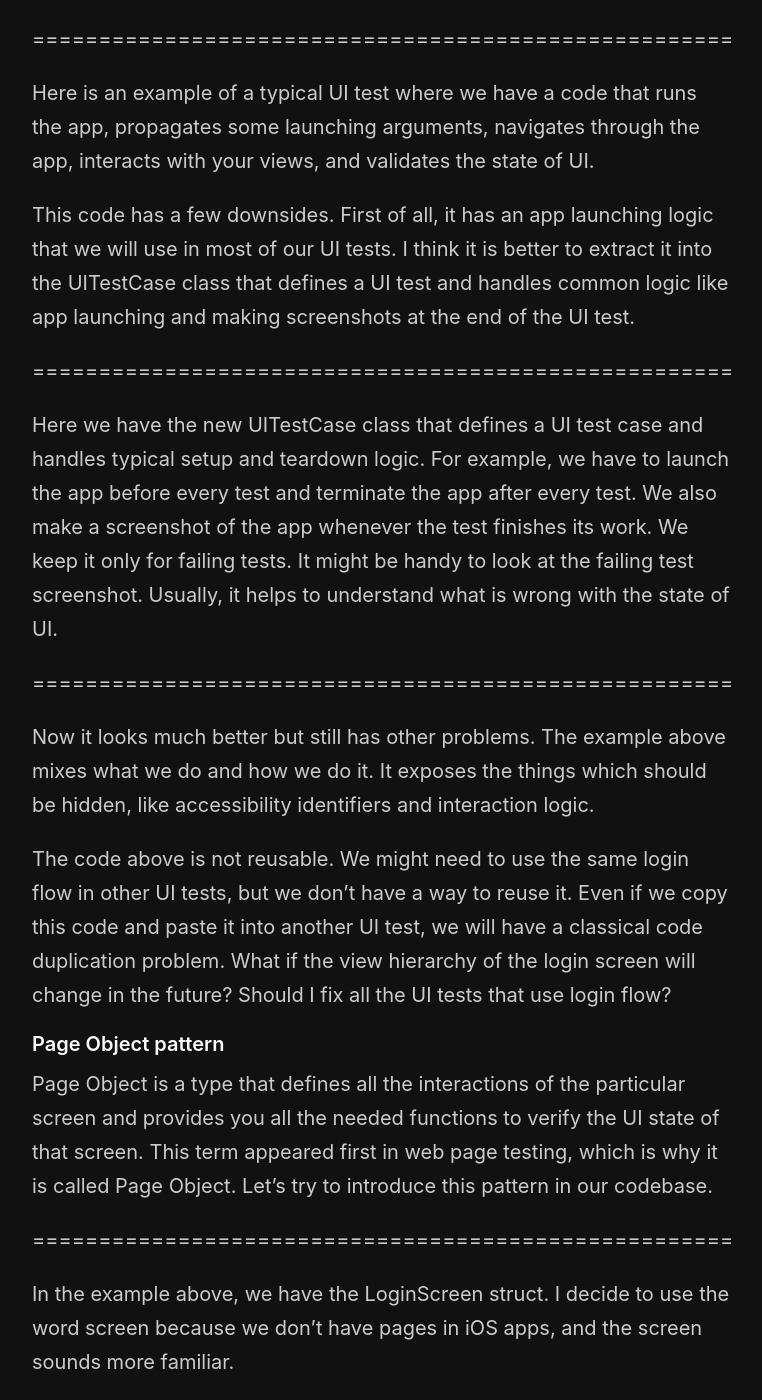
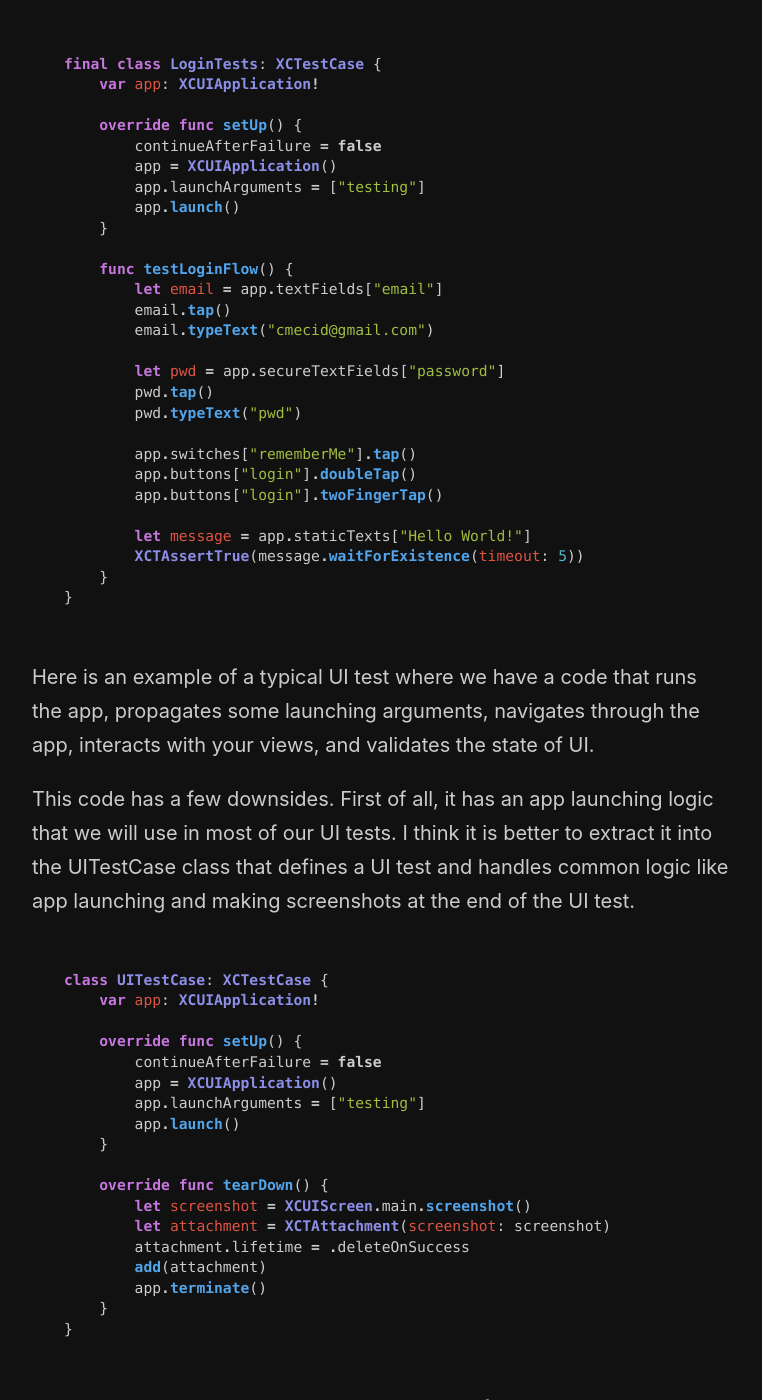
Before and after one commit to mecid/mecid.github.io, a Jekyll site: the page built from _posts/2021-03-24-ui-testing-using-page-object-pattern-in-swift.md, in a window 1280 px wide and 1400 px high, scrolled down 533 px. Shown: the whole window, without its empty margins (258-1020 px from the left). Built offline with Jekyll 4.4.1, drawn with Linux system fonts in a browser that asks for light colours; some of the changed text lies outside the part shown.

Commit message:
code examples added to page object post

````diff
--- a/_posts/2021-03-24-ui-testing-using-page-object-pattern-in-swift.md
+++ b/_posts/2021-03-24-ui-testing-using-page-object-pattern-in-swift.md
@@ -10,17 +10,83 @@
 #### Basic UI test
 Let's start first by tackling the problems of a simple UI test.
 
-=====================================================
+```swift
+final class LoginTests: XCTestCase {
+    var app: XCUIApplication!
+
+    override func setUp() {
+        continueAfterFailure = false
+        app = XCUIApplication()
+        app.launchArguments = ["testing"]
+        app.launch()
+    }
+
+    func testLoginFlow() {
+        let email = app.textFields["email"]
+        email.tap()
+        email.typeText("cmecid@gmail.com")
+
+        let pwd = app.secureTextFields["password"]
+        pwd.tap()
+        pwd.typeText("pwd")
+
+        app.switches["rememberMe"].tap()
+        app.buttons["login"].doubleTap()
+        app.buttons["login"].twoFingerTap()
+
+        let message = app.staticTexts["Hello World!"]
+        XCTAssertTrue(message.waitForExistence(timeout: 5))
+    }
+}
+```
 
 Here is an example of a typical UI test where we have a code that runs the app, propagates some launching arguments, navigates through the app, interacts with your views, and validates the state of UI.
 
 This code has a few downsides. First of all, it has an app launching logic that we will use in most of our UI tests. I think it is better to extract it into the UITestCase class that defines a UI test and handles common logic like app launching and making screenshots at the end of the UI test.
 
-=====================================================
+```swift
+class UITestCase: XCTestCase {
+    var app: XCUIApplication!
+
+    override func setUp() {
+        continueAfterFailure = false
+        app = XCUIApplication()
+        app.launchArguments = ["testing"]
+        app.launch()
+    }
+
+    override func tearDown() {
+        let screenshot = XCUIScreen.main.screenshot()
+        let attachment = XCTAttachment(screenshot: screenshot)
+        attachment.lifetime = .deleteOnSuccess
+        add(attachment)
+        app.terminate()
+    }
+}
+```
 
 Here we have the new UITestCase class that defines a UI test case and handles typical setup and teardown logic. For example, we have to launch the app before every test and terminate the app after every test. We also make a screenshot of the app whenever the test finishes its work. We keep it only for failing tests. It might be handy to look at the failing test screenshot. Usually, it helps to understand what is wrong with the state of UI.
 
-=====================================================
+```swift
+final class LoginTests: UITestCase {
+    func testLoginFlow() {
+        let email = app.textFields["email"]
+        email.tap()
+        email.typeText("cmecid@gmail.com")
+
+        let pwd = app.secureTextFields["password"]
+        pwd.tap()
+        pwd.typeText("pwd")
+
+        app.switches["rememberMe"].tap()
+        app.buttons["login"].doubleTap()
+        app.buttons["login"].twoFingerTap()
+
+        let message = app.staticTexts["Hello World!"]
+        XCTAssertTrue(message.waitForExistence(timeout: 5))
+    }
+}
+```
 
 Now it looks much better but still has other problems. The example above mixes what we do and how we do it. It exposes the things which should be hidden, like accessibility identifiers and interaction logic.
 
@@ -29,15 +95,81 @@
 #### Page Object pattern
 Page Object is a type that defines all the interactions of the particular screen and provides you all the needed functions to verify the UI state of that screen. This term appeared first in web page testing, which is why it is called Page Object. Let's try to introduce this pattern in our codebase.
 
-=====================================================
+```swift
+protocol Screen {
+    var app: XCUIApplication { get }
+}
+
+struct LoginScreen: Screen {
+    let app: XCUIApplication
+
+    private enum Identifiers {
+        static let email = "email"
+        static let password = "password"
+        static let login = "login"
+        static let error = "error"
+    }
+
+    func typeEmail(_ email1: String) -> Self {
+        let email = app.textFields[Identifiers.email]
+        email.tap()
+        email.typeText(email1)
+        return self
+    }
+
+    func tapLoginExpectingError() -> Self {
+        app.buttons[Identifiers.login].tap()
+        let error = app.staticTexts[Identifiers.error]
+        XCTAssertTrue(error.waitForExistence(timeout: 5))
+        return self
+    }
+
+    func tapLogin() -> MessageScreen {
+        app.buttons[Identifiers.login].tap()
+        return MessageScreen(app: app)
+    }
+
+    func typePassword(_ password: String) -> Self {
+        let pwd = app.secureTextFields[Identifiers.password]
+        pwd.tap()
+        pwd.typeText(password)
+        return self
+    }
+}
+```
 
 In the example above, we have the LoginScreen struct. I decide to use the word screen because we don't have pages in iOS apps, and the screen sounds more familiar.
 
 As you can see, LoginScreen hides all the complexity of the UI test under the hood and provides you user-friendly functions to interact with the login screen.
 
+```swift
+struct MessageScreen: Screen {
+    let app: XCUIApplication
+
+    func verifyMessage(_ message: String) -> Self {
+        let message = app.staticTexts[message]
+        XCTAssertTrue(message.waitForExistence(timeout: 5))
+        return self
+    }
+}
+```
+
 Methods of a Page Object should return itself or an instance of another Page Object. It allows us to build readable and chainable UI tests. For example, the tapLogin method navigates you to another screen. That's why it is responsible for creating and returning the MessageScreen Page Object.
 
-=====================================================
+```swift
+final class LoginTests: UITestCase {
+    func testLoginFlow() {
+        LoginScreen(app: app)
+            .typeEmail("Cmecid@gmail.com")
+            .typePassword("password")
+            .tapLoginExpectingError()
+            .typeEmail("Cmecid@gmail.com")
+            .typePassword("pwd")
+            .tapLogin()
+            .verifyMessage("Hello World!")
+    }
+}
+```
 
 #### Conclusion
 UI tests are expensive and fragile but vital and usable. That's why you should take care of them as much as you take care of your main codebase. The Page Object pattern is a great way to simplify your UI tests and reuse them. I hope you enjoy the post. Feel free to follow me on [Twitter](https://twitter.com/mecid) and ask your questions related to this article. Thanks for reading, and see you next week!
````
